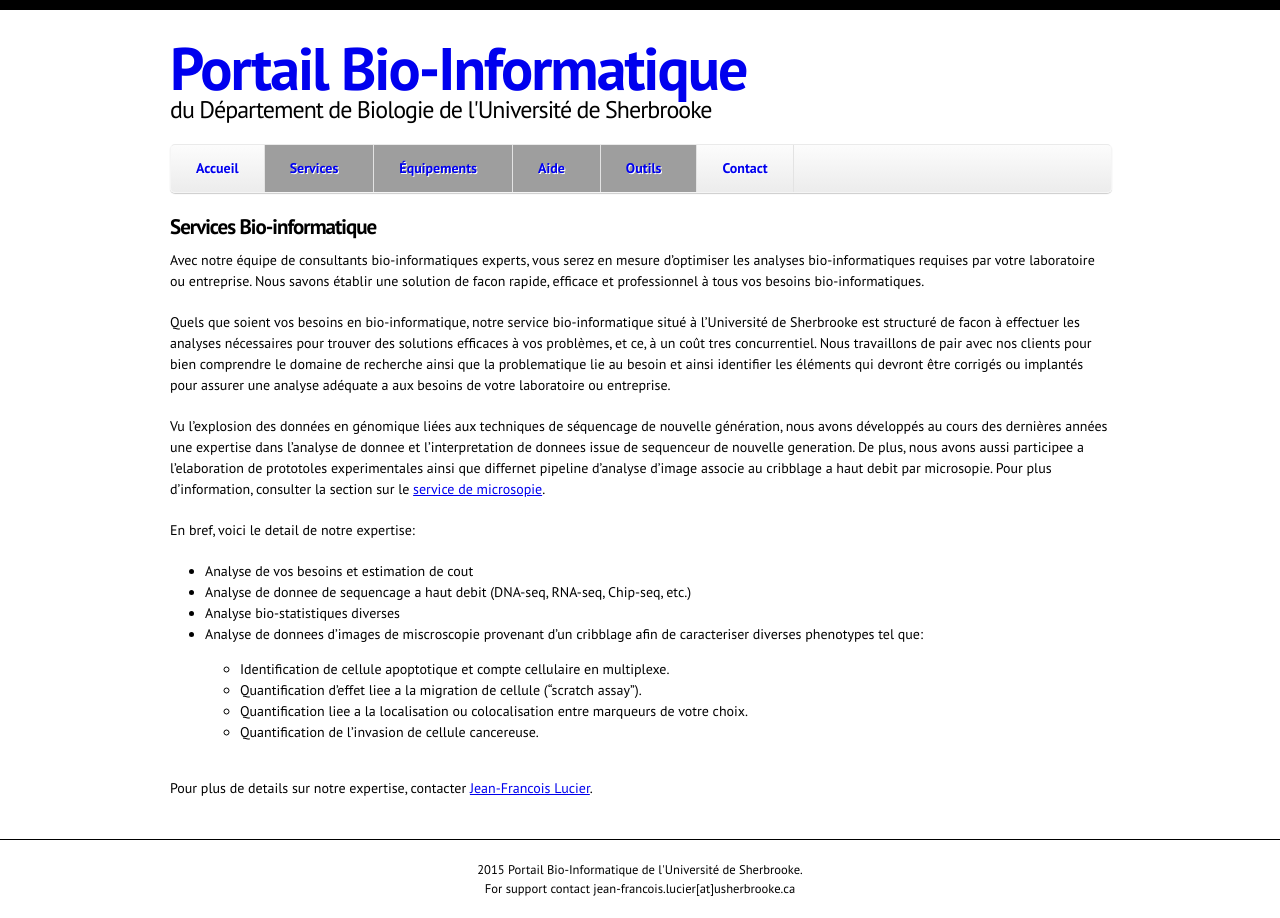
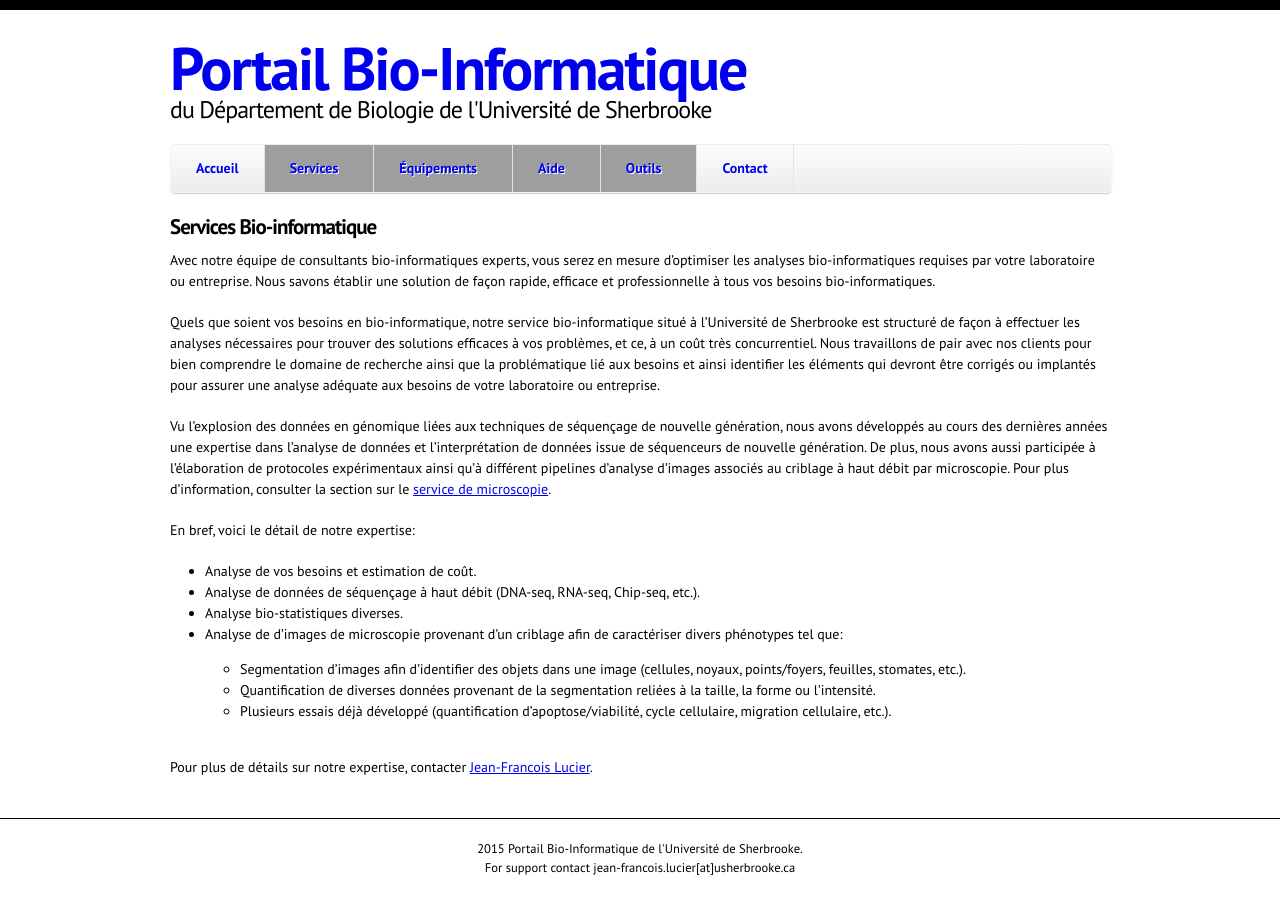
Before and after one commit to jflucier/bioinfo-portal-, a Jekyll site: the page built from portal/services/bioinformatique.md, in a window 1280 px wide, cut to the strip 0-918 px from the top of the page. Built offline with Jekyll 4.4.1, drawn with Linux system fonts in a browser that asks for light colours; nearby versions of some CDN libraries; Markdown is read by kramdown in place of the engine named in the settings; grey boxes are pictures that could not be loaded.

Commit message:
Corrections d'erreurs

```diff
--- a/portal/services/bioinformatique.md
+++ b/portal/services/bioinformatique.md
@@ -4,22 +4,21 @@
 
 ## Services Bio-informatique
 
-Avec notre équipe de consultants bio-informatiques experts, vous serez en mesure d'optimiser les analyses bio-informatiques requises par votre laboratoire ou entreprise. Nous savons établir une solution de facon rapide, efficace et professionnel à tous vos besoins bio-informatiques.
+Avec notre équipe de consultants bio-informatiques experts, vous serez en mesure d'optimiser les analyses bio-informatiques requises par votre laboratoire ou entreprise. Nous savons établir une solution de façon rapide, efficace et professionnelle à tous vos besoins bio-informatiques.
 
-Quels que soient vos besoins en bio-informatique, notre service bio-informatique situé à l'Université de Sherbrooke est structuré de facon à effectuer les analyses nécessaires pour trouver des solutions efficaces à vos problèmes, et ce, à un coût tres concurrentiel. Nous travaillons de pair avec nos clients pour bien comprendre le domaine de recherche ainsi que la problematique lie au besoin et ainsi identifier les éléments qui devront être corrigés ou implantés pour assurer une analyse adéquate a aux besoins de votre laboratoire ou entreprise.
+Quels que soient vos besoins en bio-informatique, notre service bio-informatique situé à l'Université de Sherbrooke est structuré de façon à effectuer les analyses nécessaires pour trouver des solutions efficaces à vos problèmes, et ce, à un coût très concurrentiel. Nous travaillons de pair avec nos clients pour bien comprendre le domaine de recherche ainsi que la problématique lié aux besoins et ainsi identifier les éléments qui devront être corrigés ou implantés pour assurer une analyse adéquate aux besoins de votre laboratoire ou entreprise.
 
-Vu l'explosion des données en génomique liées aux techniques de séquencage de nouvelle génération, nous avons développés au cours des dernières années une expertise dans l'analyse de donnee et l'interpretation de donnees issue de sequenceur de nouvelle generation. De plus, nous avons aussi participee a l'elaboration de prototoles experimentales ainsi que differnet pipeline d'analyse d'image associe au cribblage a haut debit par microsopie. Pour plus d'information, consulter la section sur le [service de microsopie](/services/microscopie.html).
+Vu l'explosion des données en génomique liées aux techniques de séquençage de nouvelle génération, nous avons développés au cours des dernières années une expertise dans l'analyse de données et l'interprétation de données issue de séquenceurs de nouvelle génération. De plus, nous avons aussi participée à l'élaboration de protocoles expérimentaux ainsi qu'à différent pipelines d'analyse d'images associés au criblage à haut débit par microscopie. Pour plus d'information, consulter la section sur le [service de microscopie](/services/microscopie.html).
 
-En bref, voici le detail de notre expertise:
+En bref, voici le détail de notre expertise:
 
-* Analyse de vos besoins et estimation de cout
-* Analyse de donnee de sequencage a haut debit (DNA-seq, RNA-seq, Chip-seq, etc.)
-* Analyse bio-statistiques diverses
-* Analyse de donnees d'images de miscroscopie provenant d'un cribblage afin de caracteriser diverses phenotypes tel que:
-   - Identification de cellule apoptotique et compte cellulaire en multiplexe.
-   - Quantification d'effet liee a la migration de cellule ("scratch assay").
-   - Quantification liee a la localisation ou colocalisation entre marqueurs de votre choix.
-   - Quantification de l'invasion de cellule cancereuse.
+* Analyse de vos besoins et estimation de coût.
+* Analyse de données de séquençage à haut débit (DNA-seq, RNA-seq, Chip-seq, etc.).
+* Analyse bio-statistiques diverses.
+* Analyse de d'images de microscopie provenant d'un criblage afin de caractériser divers phénotypes tel que:
+    * Segmentation d'images afin d'identifier des objets dans une image (cellules, noyaux, points/foyers, feuilles, stomates, etc.).
+    * Quantification de diverses données provenant de la segmentation reliées à la taille, la forme ou l'intensité.
+    * Plusieurs essais déjà développé (quantification d'apoptose/viabilité, cycle cellulaire, migration cellulaire, etc.).
 
 
-Pour plus de details sur notre expertise, contacter [Jean-Francois Lucier](/contact.html).
+Pour plus de détails sur notre expertise, contacter [Jean-Francois Lucier](/contact.html).
```
